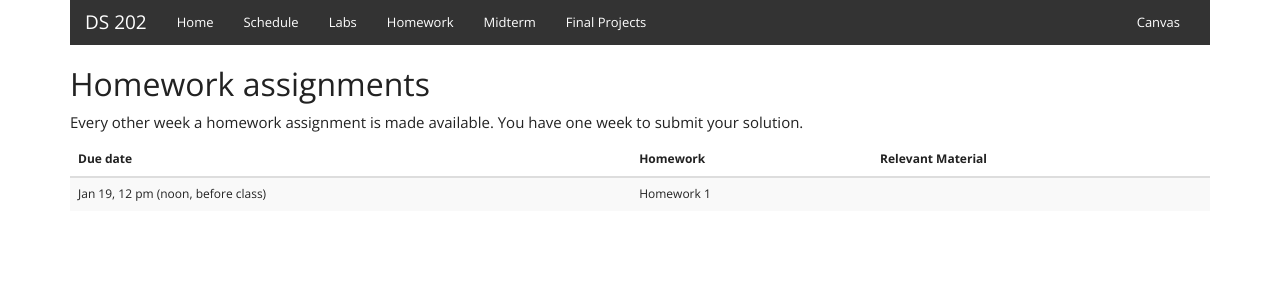
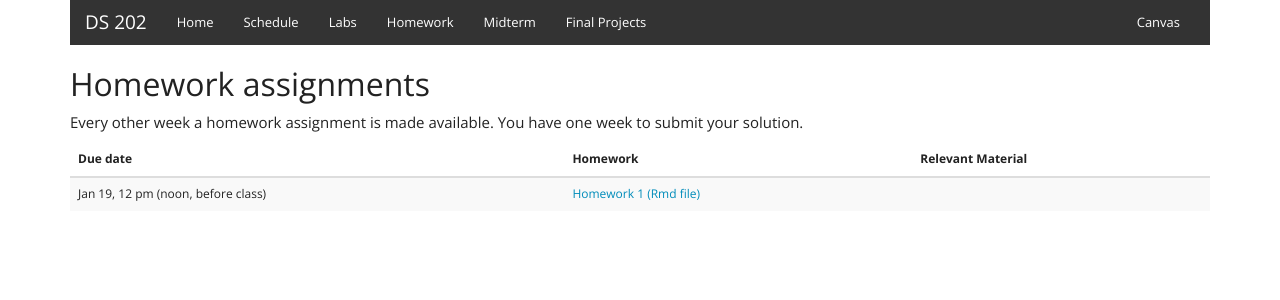
Before and after one commit to DS202-at-ISU/DS202-at-ISU.github.io-2018, a Jekyll site: the page built from homework.html, in a window 1280 px wide. Shown: the top 300 px of the page. Built offline with Jekyll 4.4.1, drawn with Linux system fonts in a browser that asks for light colours.

Commit message:
link to homework

```diff
--- a/homework.html
+++ b/homework.html
@@ -23,7 +23,7 @@ Every other week a homework assignment is made available. You have one week to s
     <tbody>
       <tr>
         <td>Jan 19, 12 pm (noon, before class)</td>
-        <td>Homework 1</td>
+        <td><a href="homework/homework01.html">Homework 1</a> <a href="homework/homework01.Rmd">(Rmd file)</a></td>
         <td>
           <dd></dd>
           </td>
```
